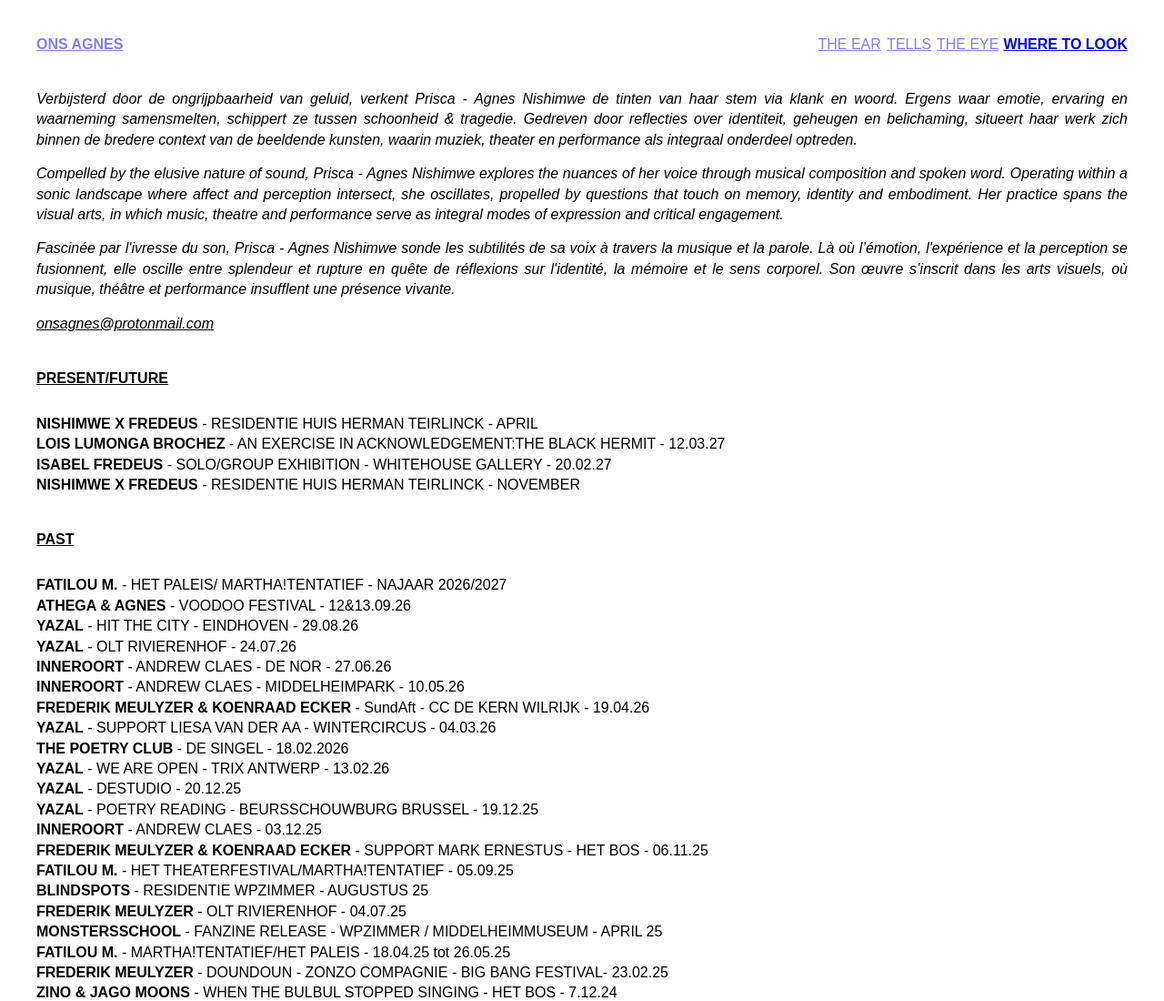
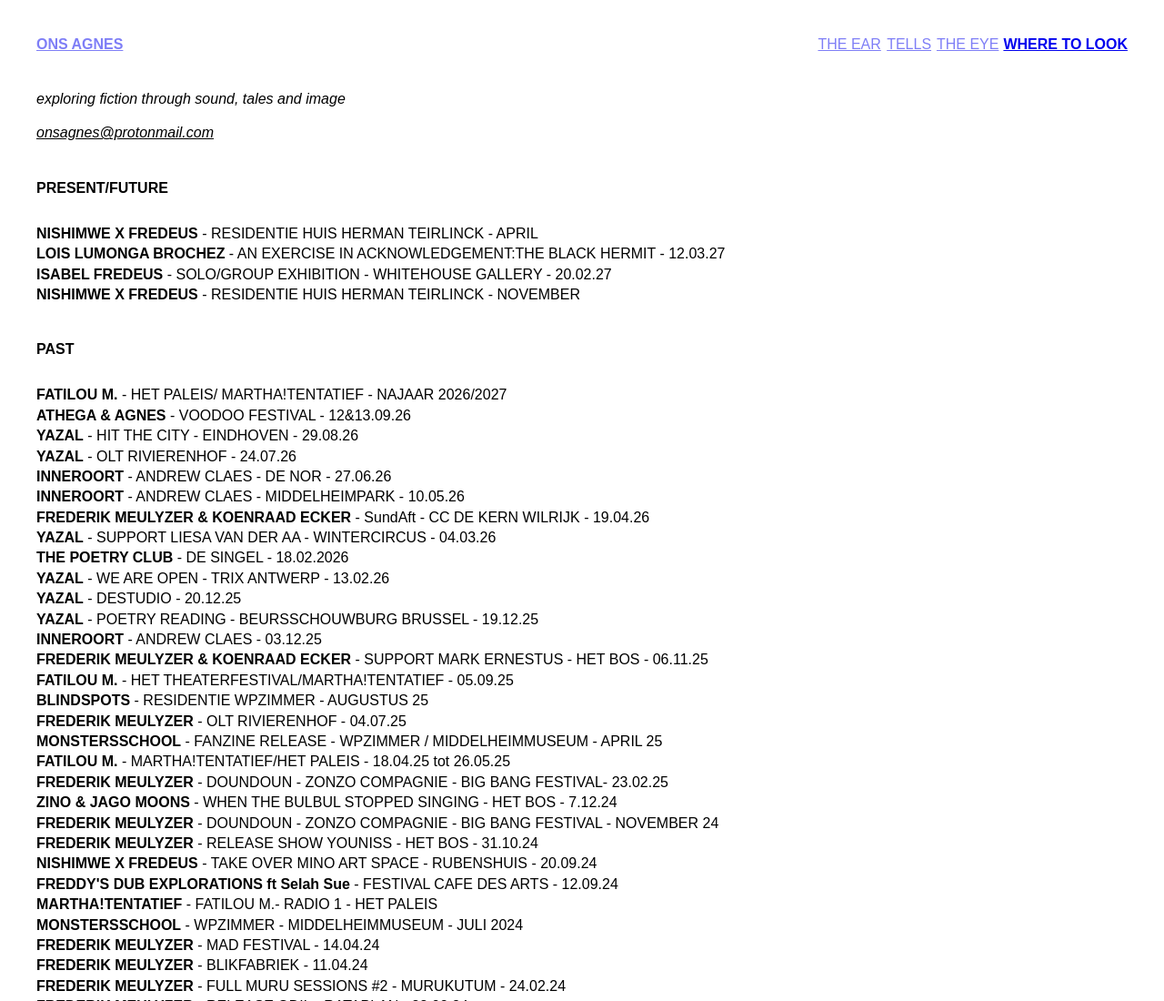
Before and after one commit to onsagnes/WEB-OA, a plain HTML site: page where-to-look.html in a window 1280 px wide. Shown: the top 1100 px of the page at 91% size. Drawn offline with Linux system fonts and the light colour scheme.

Commit message:
change bio

```diff
--- a/style.css
+++ b/style.css
@@ -100,7 +100,6 @@ body {
     font-weight: bold;
     letter-spacing: normal;
     margin: 40px 0 30px;
-    text-decoration: underline;
   }
 
   .list ul {
@@ -138,9 +137,10 @@ body {
 
   @media (min-width: 700px) {
     .bio p[lang] {
-
+      text-align: justify;
     }
   }
+
   .bio .contact {
     margin-top: 25px;
   }
--- a/where-to-look.html
+++ b/where-to-look.html
@@ -20,9 +20,7 @@
         <section class="bio">
             <h1></h1>
             <p class="role"></p>
-            <p lang="nl">Verbijsterd door de ongrijpbaarheid van geluid, verkent Prisca - Agnes Nishimwe de tinten van haar stem via klank en woord. Ergens waar emotie, ervaring en waarneming samensmelten, schippert ze tussen schoonheid &amp; tragedie. Gedreven door reflecties over identiteit, geheugen en belichaming, situeert haar werk zich binnen de bredere context van de beeldende kunsten, waarin muziek, theater en performance als integraal onderdeel optreden.</p>
-            <p lang="en">Compelled by the elusive nature of sound, Prisca - Agnes Nishimwe explores the nuances of her voice through musical composition and spoken word. Operating within a sonic landscape where affect and perception intersect, she oscillates, propelled by questions that touch on memory, identity and embodiment. Her practice spans the visual arts, in which music, theatre and performance serve as integral modes of expression and critical engagement.</p>
-            <p lang="fr">Fascinée par l&#x27;ivresse du son, Prisca - Agnes Nishimwe sonde les subtilités de sa voix à travers la musique et la parole. Là où l’émotion, l&#x27;expérience et la perception se fusionnent, elle oscille entre splendeur et rupture en quête de réflexions sur l&#x27;identité, la mémoire et le sens corporel. Son œuvre s’inscrit dans les arts visuels, où musique, théâtre et performance insufflent une présence vivante.</p>
+            <p lang="en">exploring fiction through sound, tales and image </p>
             <p lang="contact"><a href="mailto:onsagnes@protonmail.com">onsagnes@protonmail.com</a></p>
         </section>
 
```
